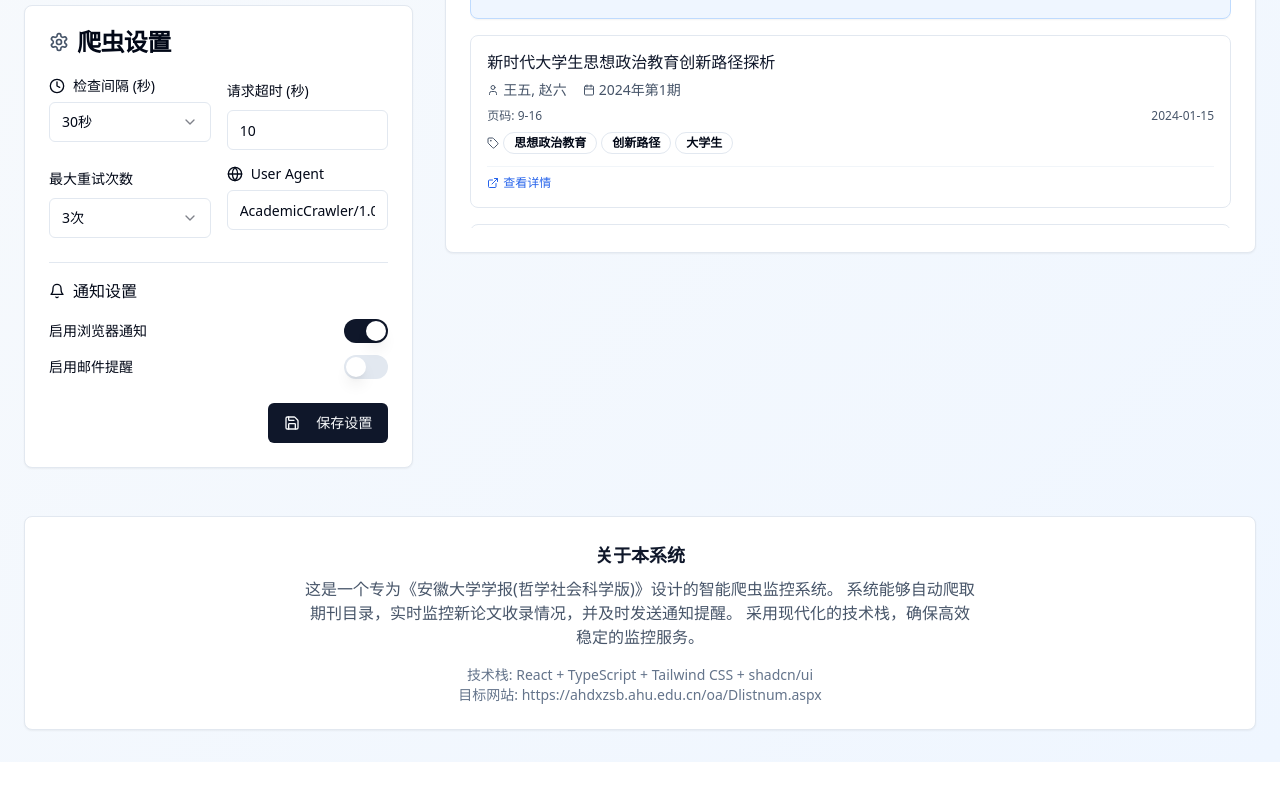
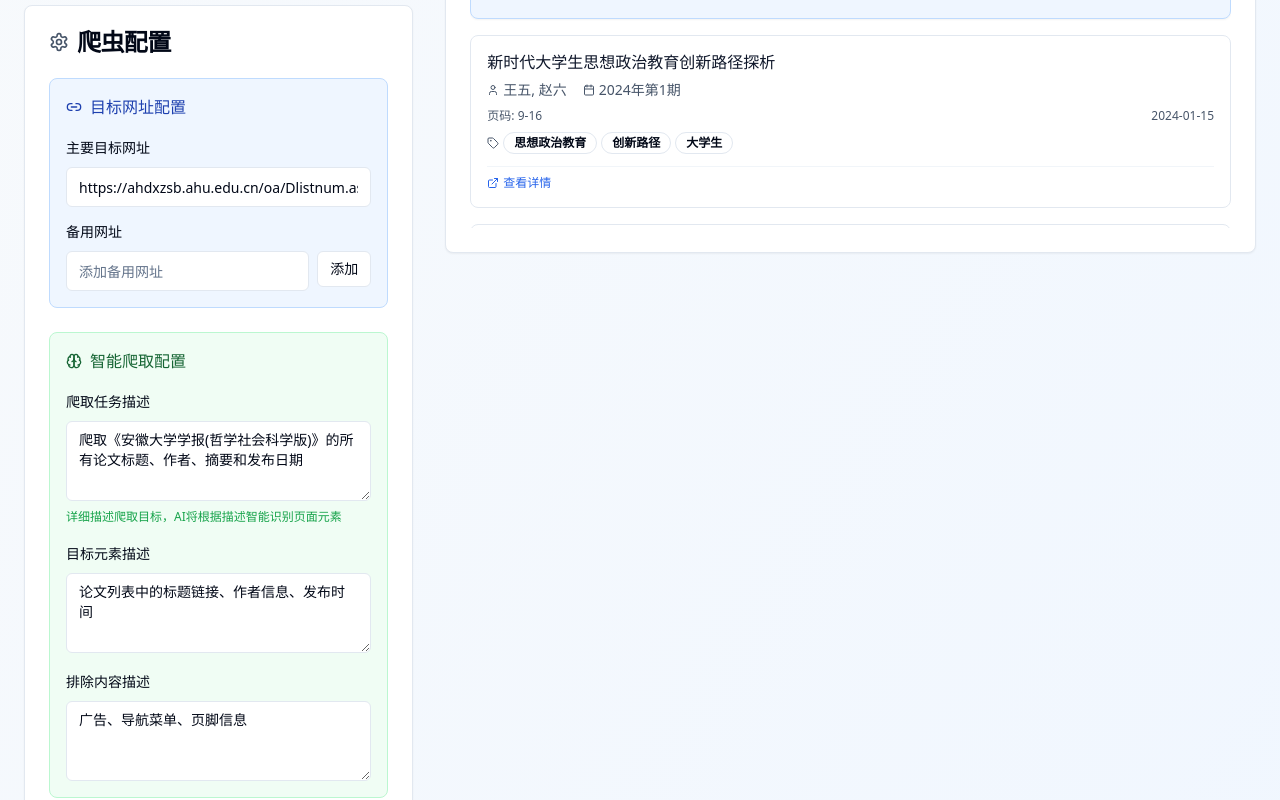
Before and after one commit to bisheng/ahdxzsb-crawler-watch, a React (Vite) app: page / in a window 1280 px wide. Shown: the part 520-1320 px from the top of the page. Before the commit the page ends 1282 px from the top, so only its background shows below. Built offline with nearby package versions, Linux system fonts and the light colour scheme.

Commit message:
feat: Add URL and NLP-based crawler config
Adds functionality to configure the crawler's target URL and introduces natural language processing (NLP) based configuration options.

```diff
--- a/src/components/CrawlerSettings.tsx
+++ b/src/components/CrawlerSettings.tsx
@@ -4,13 +4,24 @@ import { Card, CardContent, CardHeader, CardTitle } from "@/components/ui/card";
 import { Button } from "@/components/ui/button";
 import { Input } from "@/components/ui/input";
 import { Label } from "@/components/ui/label";
+import { Textarea } from "@/components/ui/textarea";
 import { Select, SelectContent, SelectItem, SelectTrigger, SelectValue } from "@/components/ui/select";
 import { Switch } from "@/components/ui/switch";
-import { Settings, Save, Bell, Clock, Globe } from "lucide-react";
+import { Settings, Save, Bell, Clock, Globe, Link2, Brain } from "lucide-react";
 import { toast } from "sonner";
 
 const CrawlerSettings = () => {
   const [settings, setSettings] = useState({
+    // 网址配置
+    targetUrl: "https://ahdxzsb.ahu.edu.cn/oa/Dlistnum.aspx",
+    backupUrls: [],
+
+    // 自然语言配置
+    crawlDescription: "爬取《安徽大学学报(哲学社会科学版)》的所有论文标题、作者、摘要和发布日期",
+    targetElements: "论文列表中的标题链接、作者信息、发布时间",
+    excludePatterns: "广告、导航菜单、页脚信息",
+
+    // 原有配置
     checkInterval: "30",
     enableNotifications: true,
     enableEmailAlerts: false,
@@ -19,10 +30,31 @@ const CrawlerSettings = () => {
     userAgent: "AcademicCrawler/1.0"
   });
 
+  const [newBackupUrl, setNewBackupUrl] = useState("");
+
   const handleSave = () => {
     toast.success("设置已保存", {
-      description: "爬虫配置已更新"
+      description: "爬虫配置已更新，将根据新设置执行爬取任务"
     });
+  };
+
+  const addBackupUrl = () => {
+    if (newBackupUrl.trim() && !settings.backupUrls.includes(newBackupUrl)) {
+      setSettings({
+        ...settings,
+        backupUrls: [...settings.backupUrls, newBackupUrl.trim()]
+      });
+      setNewBackupUrl("");
+      toast.success("备用网址已添加");
+    }
+  };
+
+  const removeBackupUrl = (url: string) => {
+    setSettings({
+      ...settings,
+      backupUrls: settings.backupUrls.filter(u => u !== url)
+    });
+    toast.info("备用网址已移除");
   };
 
   return (
@@ -30,10 +62,109 @@ const CrawlerSettings = () => {
       <CardHeader>
         <CardTitle className="flex items-center space-x-2">
           <Settings className="h-5 w-5 text-slate-600" />
-          <span>爬虫设置</span>
+          <span>爬虫配置</span>
         </CardTitle>
       </CardHeader>
       <CardContent className="space-y-6">
+
+        {/* 网址配置 */}
+        <div className="space-y-4 p-4 bg-blue-50 rounded-lg border border-blue-200">
+          <h4 className="font-medium flex items-center space-x-2 text-blue-800">
+            <Link2 className="h-4 w-4" />
+            <span>目标网址配置</span>
+          </h4>
+
+          <div className="space-y-3">
+            <div className="space-y-2">
+              <Label htmlFor="targetUrl">主要目标网址</Label>
+              <Input
+                id="targetUrl"
+                value={settings.targetUrl}
+                onChange={(e) => setSettings({...settings, targetUrl: e.target.value})}
+                placeholder="https://example.com"
+              />
+            </div>
+
+            <div className="space-y-2">
+              <Label>备用网址</Label>
+              <div className="flex space-x-2">
+                <Input
+                  value={newBackupUrl}
+                  onChange={(e) => setNewBackupUrl(e.target.value)}
+                  placeholder="添加备用网址"
+                />
+                <Button onClick={addBackupUrl} variant="outline" size="sm">
+                  添加
+                </Button>
+              </div>
+              {settings.backupUrls.length > 0 && (
+                <div className="space-y-1">
+                  {settings.backupUrls.map((url, index) => (
+                    <div key={index} className="flex items-center justify-between bg-white p-2 rounded border">
+                      <span className="text-sm text-slate-600 truncate">{url}</span>
+                      <Button
+                        onClick={() => removeBackupUrl(url)}
+                        variant="ghost"
+                        size="sm"
+                        className="text-red-500 hover:text-red-700"
+                      >
+                        移除
+                      </Button>
+                    </div>
+                  ))}
+                </div>
+              )}
+            </div>
+          </div>
+        </div>
+
+        {/* 自然语言配置 */}
+        <div className="space-y-4 p-4 bg-green-50 rounded-lg border border-green-200">
+          <h4 className="font-medium flex items-center space-x-2 text-green-800">
+            <Brain className="h-4 w-4" />
+            <span>智能爬取配置</span>
+          </h4>
+
+          <div className="space-y-4">
+            <div className="space-y-2">
+              <Label htmlFor="crawlDescription">爬取任务描述</Label>
+              <Textarea
+                id="crawlDescription"
+                value={settings.crawlDescription}
+                onChange={(e) => setSettings({...settings, crawlDescription: e.target.value})}
+                placeholder="用自然语言描述你想要爬取的内容..."
+                rows={3}
+              />
+              <p className="text-xs text-green-600">
+                详细描述爬取目标，AI将根据描述智能识别页面元素
+              </p>
+            </div>
+
+            <div className="space-y-2">
+              <Label htmlFor="targetElements">目标元素描述</Label>
+              <Textarea
+                id="targetElements"
+                value={settings.targetElements}
+                onChange={(e) => setSettings({...settings, targetElements: e.target.value})}
+                placeholder="描述需要提取的具体页面元素..."
+                rows={2}
+              />
+            </div>
+
+            <div className="space-y-2">
+              <Label htmlFor="excludePatterns">排除内容描述</Label>
+              <Textarea
+                id="excludePatterns"
+                value={settings.excludePatterns}
+                onChange={(e) => setSettings({...settings, excludePatterns: e.target.value})}
+                placeholder="描述需要忽略的内容..."
+                rows={2}
+              />
+            </div>
+          </div>
+        </div>
+
+        {/* 原有配置保留 */}
         <div className="grid grid-cols-1 md:grid-cols-2 gap-4">
           <div className="space-y-2">
             <Label htmlFor="interval" className="flex items-center space-x-2">
@@ -134,7 +265,7 @@ const CrawlerSettings = () => {
         <div className="flex justify-end">
           <Button onClick={handleSave} className="flex items-center space-x-2">
             <Save className="h-4 w-4" />
-            <span>保存设置</span>
+            <span>保存配置</span>
           </Button>
         </div>
       </CardContent>
```
